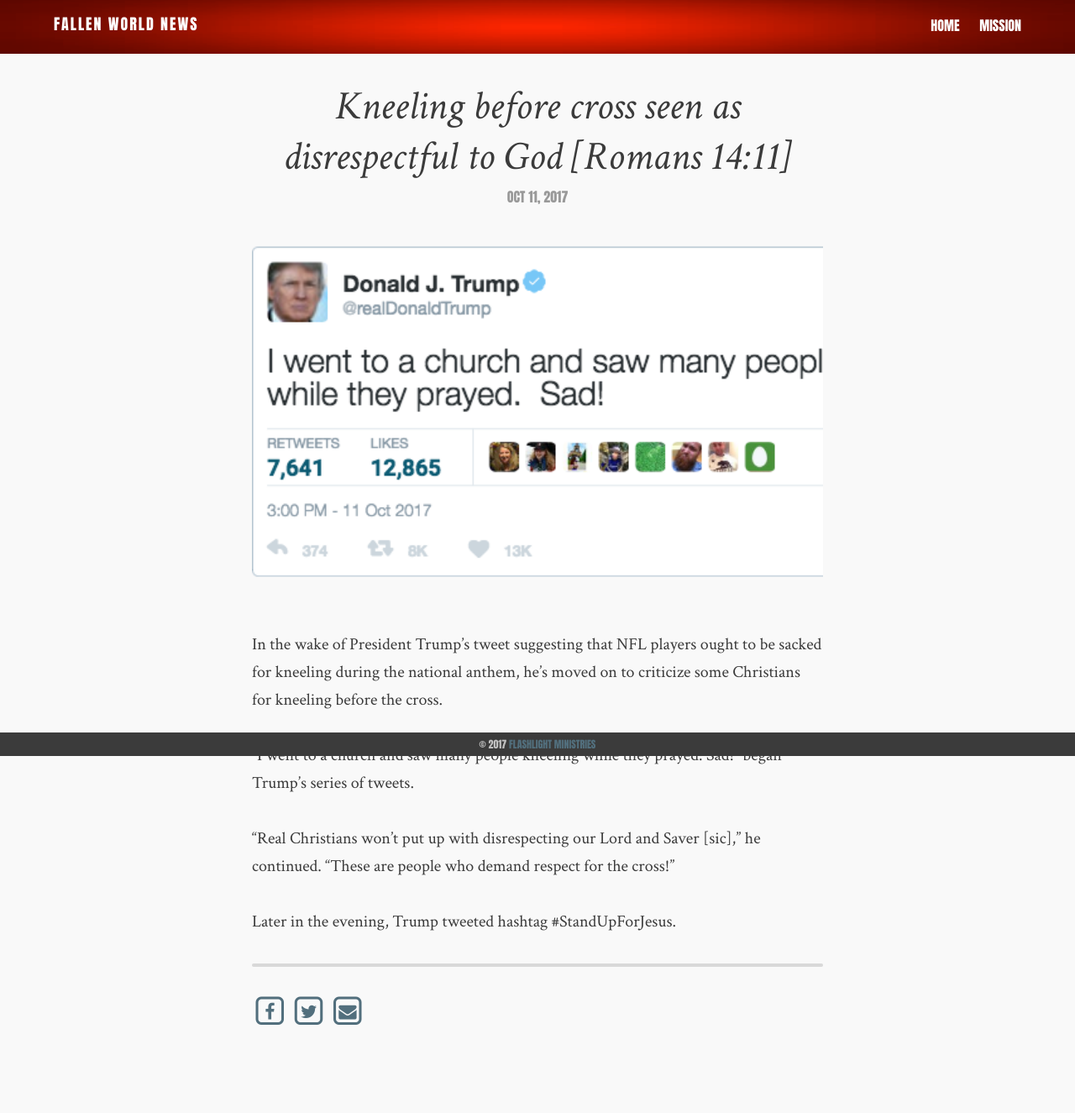
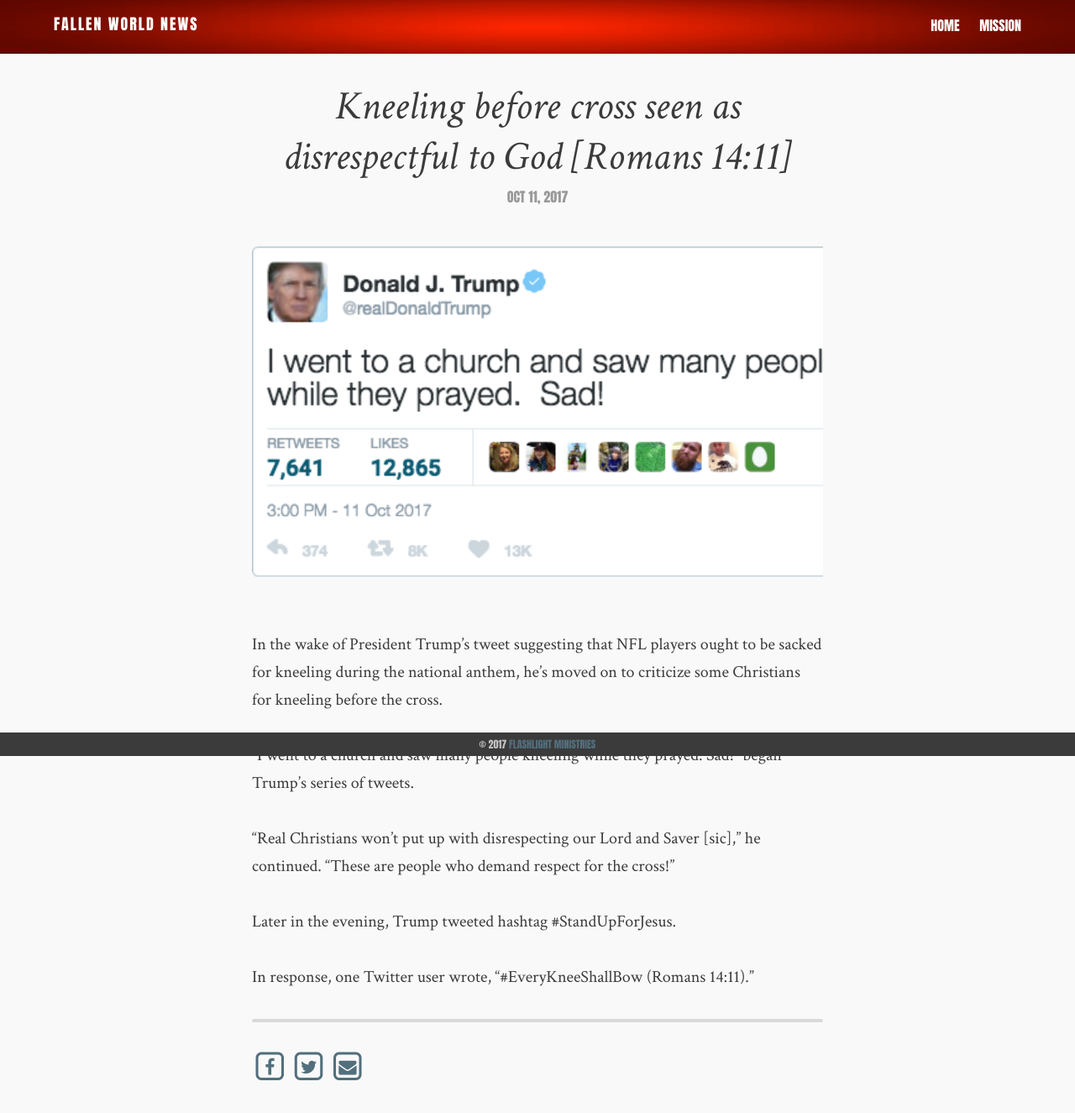
Before and after one commit to flashlightministries/oilforlight, a Jekyll site: the page built from _posts/2017-10-11-trump-tweets-kneeling.md, in a window 1280 px wide. Shown: the whole page at 84% size. Built offline with Jekyll 4.4.1, drawn with Linux system fonts in a browser that asks for light colours; nearby versions of some CDN libraries; before the commit the page ends 1259 px from its top, so only the background shows below that.

Commit message:
Update 2017-10-11-trump-tweets-kneeling.md

```diff
--- a/_posts/2017-10-11-trump-tweets-kneeling.md
+++ b/_posts/2017-10-11-trump-tweets-kneeling.md
@@ -15,3 +15,5 @@
 "Real Christians won't put up with disrespecting our Lord and Saver [sic]," he continued.  "These are people who demand respect for the cross!"
 
 Later in the evening, Trump tweeted hashtag #StandUpForJesus.
+
+In response, one Twitter user wrote, "#EveryKneeShallBow (Romans 14:11)."
```
